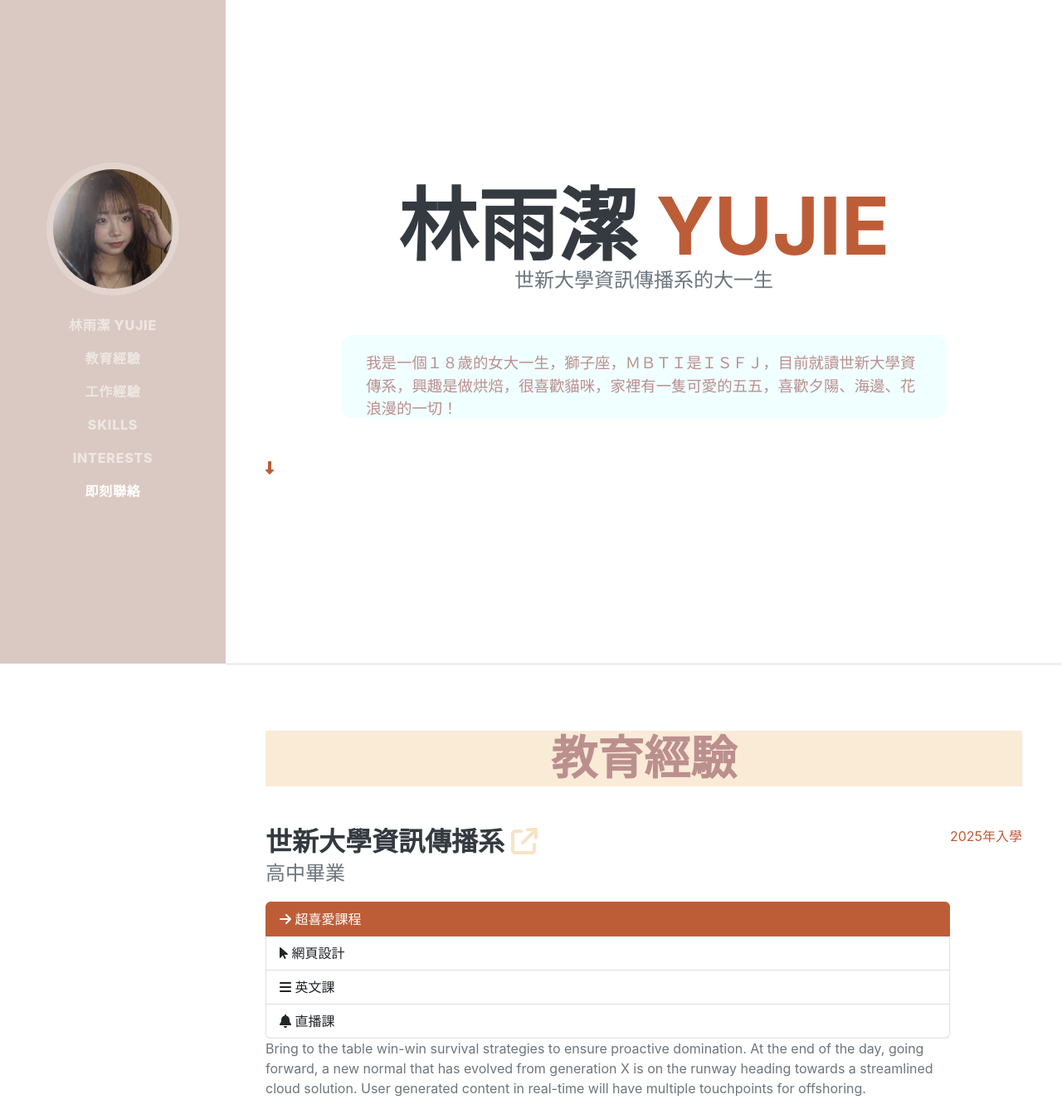
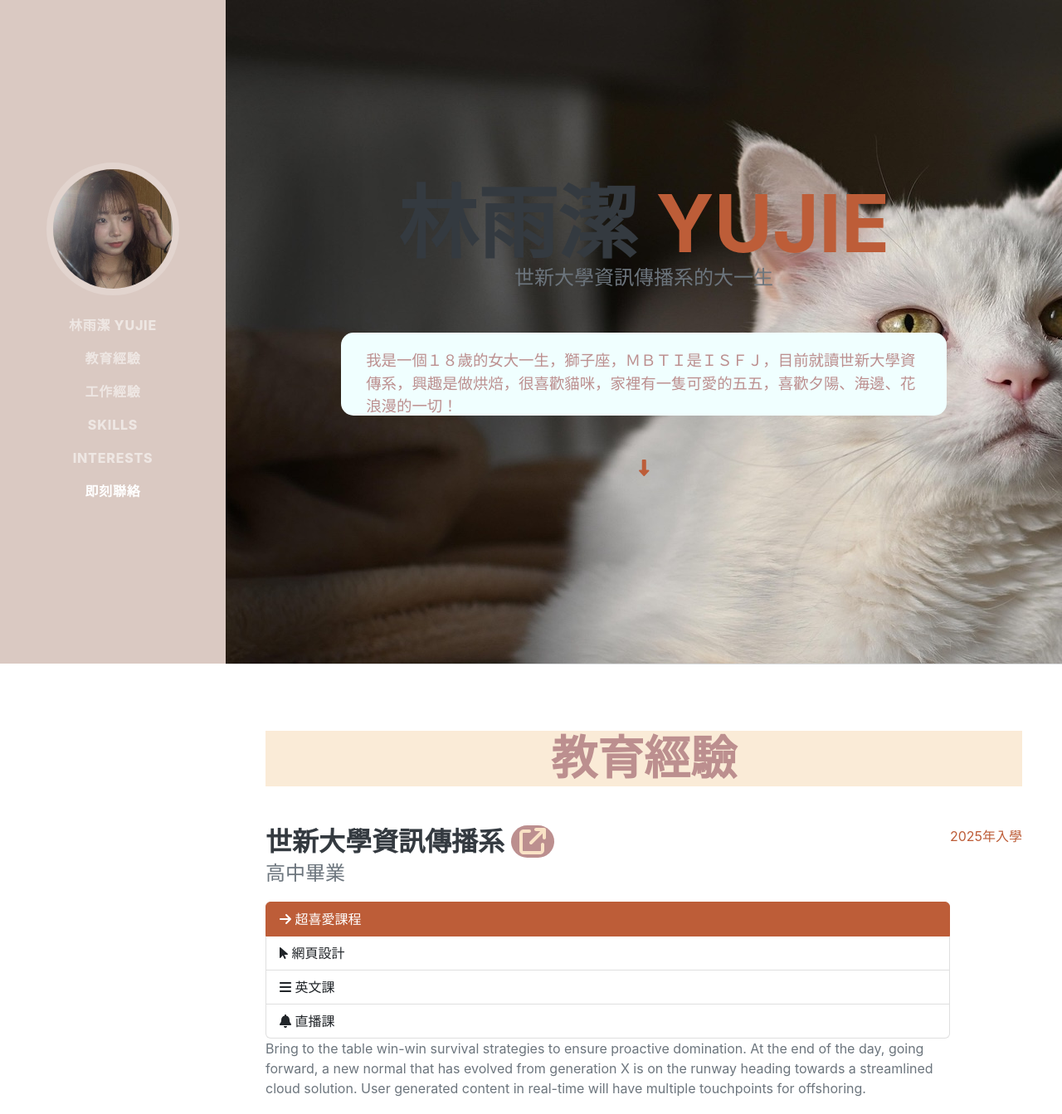
Before and after one commit to a114070072/a114070072.github.io, a plain HTML site: page index.html in a window 1280 px wide. Shown: the top 1343 px of the page at 83% size. Drawn offline with nearby package versions, Linux system fonts and the light colour scheme; a web font is replaced by a local one.

Commit message:
Update mystyles.css

```diff
--- a/css/mystyles.css
+++ b/css/mystyles.css
@@ -21,4 +21,21 @@
 }
 a.yujielink{
    color: rgb(249, 226, 197);
+   padding: 0 10px;
+   border-radius: 40px;
+   background-color: rosybrown;
 }
+a.yujielink:hover{
+   background-color: rgb(249, 226, 197);
+   color: blanchedalmond;
+}
+.yujiego{
+   font-size: 20px;
+   text-align: center;
+}
+section#about{
+   background-color: bisque;
+   background-image:url(../assets/img/irenna-cat-7274205_1920.jpg);
+   background-repeat: no-repeat;
+   background-attachment: fixed;
+}
```
